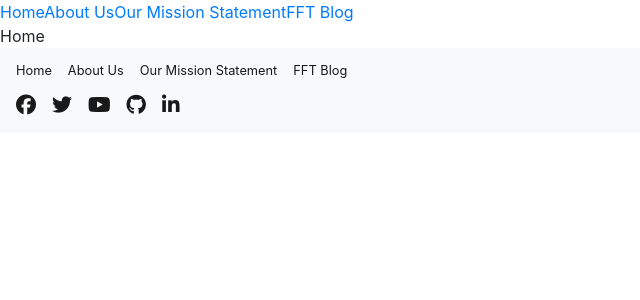
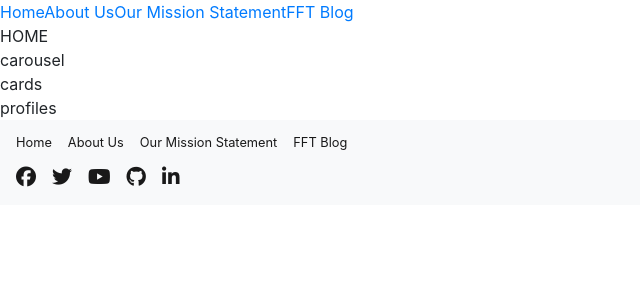
Before and after one commit to fftsquad/fft-website, a React (Create React App) app: page / in a window 1280 px wide. Shown: the top 300 px of the page, without its empty margins (0-640 px from the left). Built offline with nearby package versions, Linux system fonts and the light colour scheme.

Commit message:
Building out home page. Inital push skeleton completed

```diff
--- a/public/index.html
+++ b/public/index.html
@@ -21,7 +21,7 @@
       work correctly both with client-side routing and a non-root public URL.
       Learn how to configure a non-root public URL by running `npm run build`.
     -->
-    <title>React App</title>
+    <title>FFT</title>
   </head>
   <body>
     <noscript>You need to enable JavaScript to run this app.</noscript>
--- a/src/components/Home.js
+++ b/src/components/Home.js
@@ -1,13 +1,23 @@
 import React from "react";
 import Nav from "./Nav";
 import Footer from "./Footer";
+import HP_Carousel from './homePage Components/HP_Carousel';
+import HP_Cards from './homePage Components/HP_Cards';
+import HP_Profiles from './homePage Components/HP_Profiles';
+
+
 
 const Home = props => {
   console.log('My props', props)
   return (
     <div>
       <Nav />
-      <div className="home">Home</div>
+      <div className="home">HOME</div>
+
+      <HP_Carousel />
+      <HP_Cards/>
+      <HP_Profiles/>
+
       {/* <button
         onClick={() => props.setIsToggleOn(!props.isToggleOn)}
         style={props.isToggleOn ? props.style.on : props.style.off}
--- /dev/null
+++ b/src/components/homePage Components/HP_Cards.js
@@ -0,0 +1,9 @@
+import React from 'react'
+
+export default function HP_Cards() {
+    return (
+        <div>
+            cards
+        </div>
+    )
+}
--- /dev/null
+++ b/src/components/homePage Components/HP_Carousel.js
@@ -0,0 +1,9 @@
+import React from 'react'
+
+export default function HP_Carousel() {
+    return (
+        <div>
+            carousel
+        </div>
+    )
+}
--- /dev/null
+++ b/src/components/homePage Components/HP_Profiles.js
@@ -0,0 +1,9 @@
+import React from 'react'
+
+export default function HP_Profiles() {
+    return (
+        <div>
+            profiles
+        </div>
+    )
+}
```
